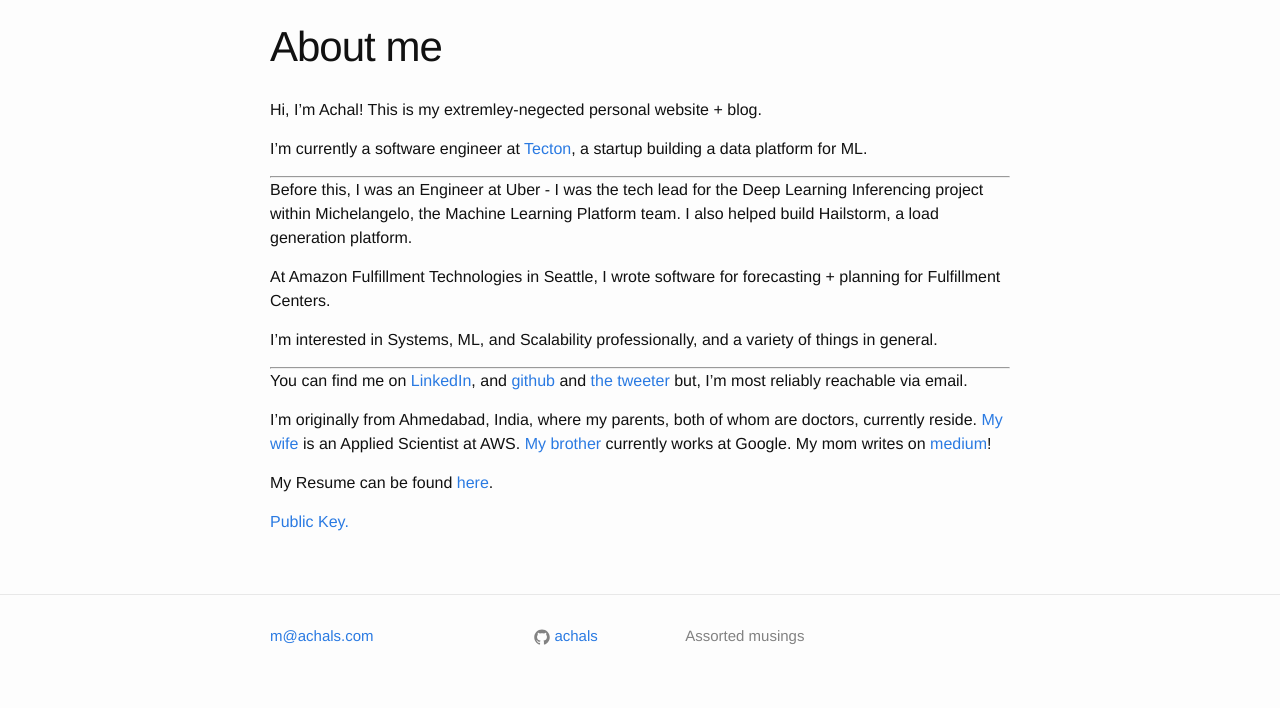
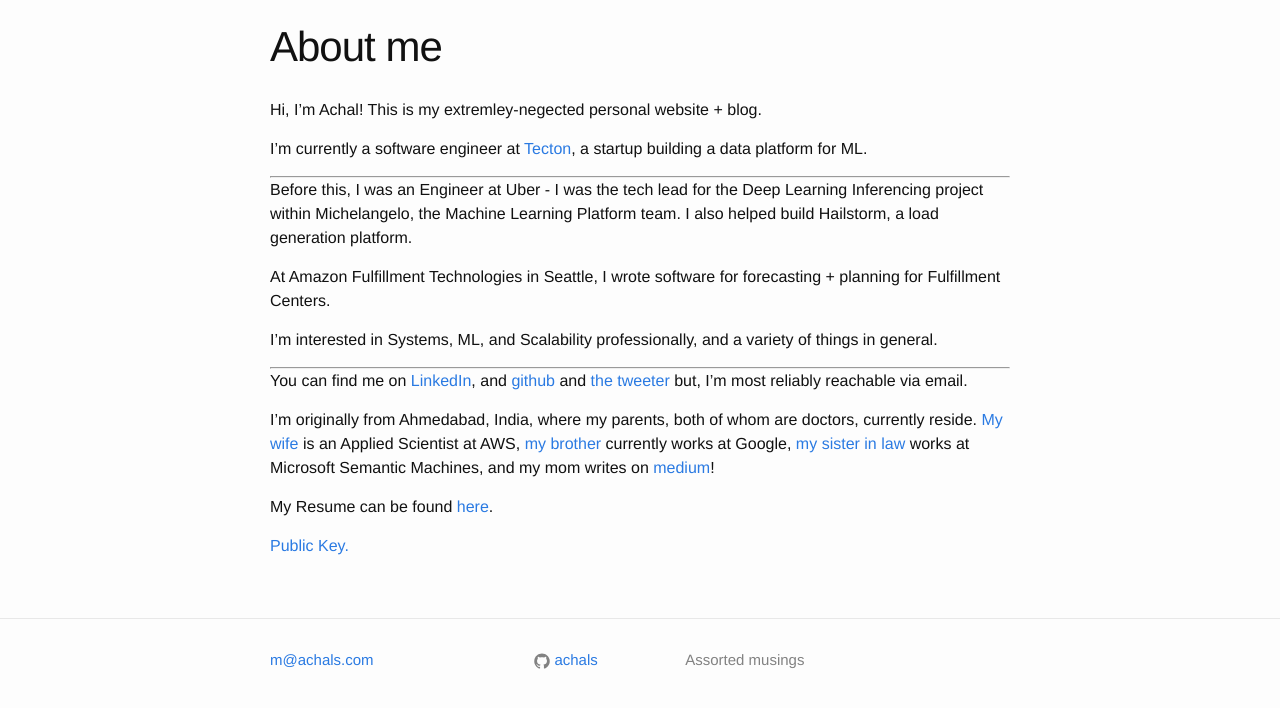
Before and after one commit to achals/achals.github.io, a Jekyll site: the page built from about.md, in a window 1280 px wide, cut to the strip 104-812 px from the top of the page. Built offline with Jekyll 4.4.1, drawn with Linux system fonts in a browser that asks for light colours.

Commit message:
Update about.md

```diff
--- a/about.md
+++ b/about.md
@@ -22,7 +22,7 @@
 
 You can find me on [LinkedIn](https://www.linkedin.com/in/achalnshah/), and [github](https://github.com/achals) and [the tweeter](https://twitter.com/achalsdotcom) but, I'm most reliably reachable via email.
 
-I'm originally from Ahmedabad, India, where my parents, both of whom are doctors, currently reside. [My wife](https://www.linkedin.com/in/rishitaa/) is an Applied Scientist at AWS. [My brother](http://www.linkedin.com/in/rushinnshah) currently works at Google. My mom writes on [medium](https://medium.com/@ashashah55)!
+I'm originally from Ahmedabad, India, where my parents, both of whom are doctors, currently reside. [My wife](https://www.linkedin.com/in/rishitaa/) is an Applied Scientist at AWS, [my brother](http://www.linkedin.com/in/rushinnshah) currently works at Google, [my sister in law](https://www.linkedin.com/in/anushabalakrishnan/) works at Microsoft Semantic Machines, and my mom writes on [medium](https://medium.com/@ashashah55)!
 
 My Resume can be found [here](/resume.pdf).
 
```
